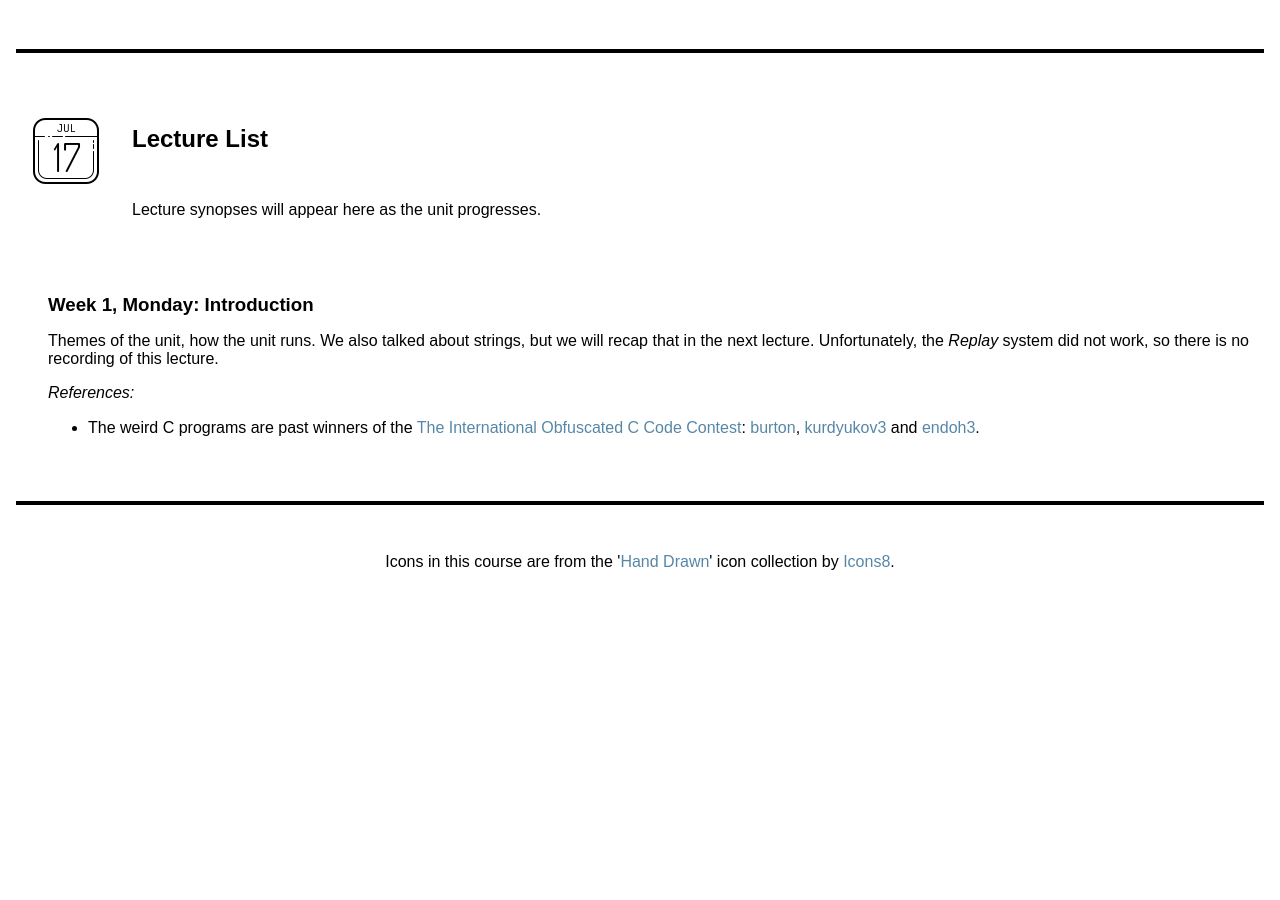
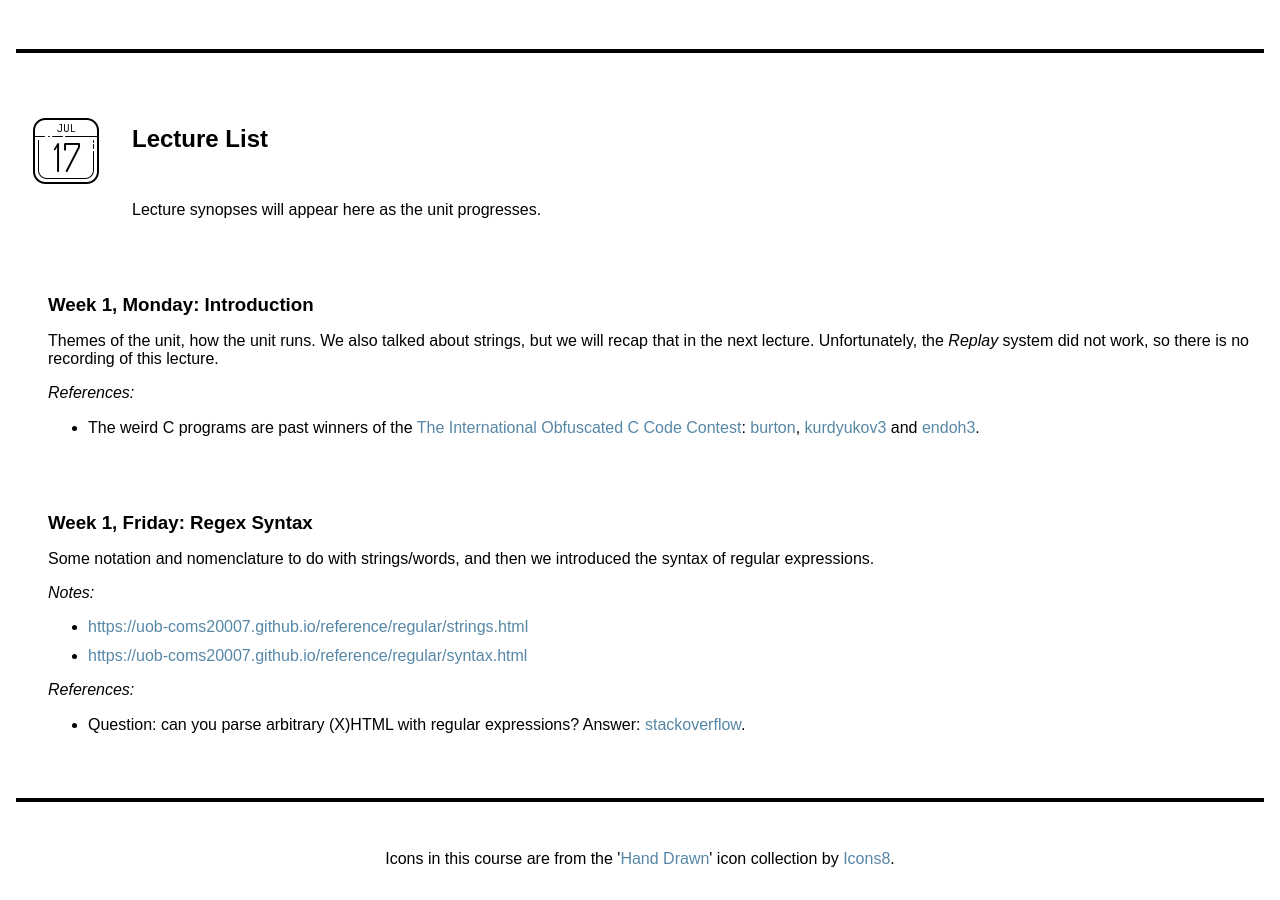
Before and after one commit to uob-coms20007/webpages, a Jekyll site: the page built from schedule.md, in a window 1280 px wide and 900 px high, scrolled down 669 px. Built offline with Jekyll 4.4.1, drawn with Linux system fonts in a browser that asks for light colours; nearby versions of some CDN libraries; before the commit the page ends 1273 px from its top, so only the background shows below that.

Commit message:
post lecture 2

```diff
--- a/_data/lectures.yml
+++ b/_data/lectures.yml
@@ -4,3 +4,12 @@
   notes:
   refs:
     - "The weird C programs are past winners of the [The International Obfuscated C Code Contest](https://www.ioccc.org/): [burton](https://www.ioccc.org/2020/burton/prog.c), [kurdyukov3](https://www.ioccc.org/2020/kurdyukov3/prog.c) and [endoh3](https://www.ioccc.org/2020/endoh3/prog.c)."
+
+- title: Regex Syntax
+  description: Some notation and nomenclature to do with strings/words, and then we introduced the syntax of regular expressions.
+  replay:
+  notes:
+    - https://uob-coms20007.github.io/reference/regular/strings.html
+    - https://uob-coms20007.github.io/reference/regular/syntax.html
+  refs:
+    - "Question: can you parse arbitrary (X)HTML with regular expressions? Answer: [stackoverflow](https://stackoverflow.com/a/1732454)."
--- a/schedule.md
+++ b/schedule.md
@@ -124,7 +124,7 @@ title: schedule
   {% else %}
     {% assign week = lec_num | plus: week_posn | divided_by: 2 | plus: 1 %}
   {% endif %}
- Week {{week}}, {% if week_posn == 1 %}Monday{% else %}Thursday{% endif %}: {{ lec.title }}
+ Week {{week}}, {% if week_posn == 1 %}Monday{% else %}Friday{% endif %}: {{ lec.title }}
 </h3>
 <p>
   {{ lec.description | markdownify }}
```
